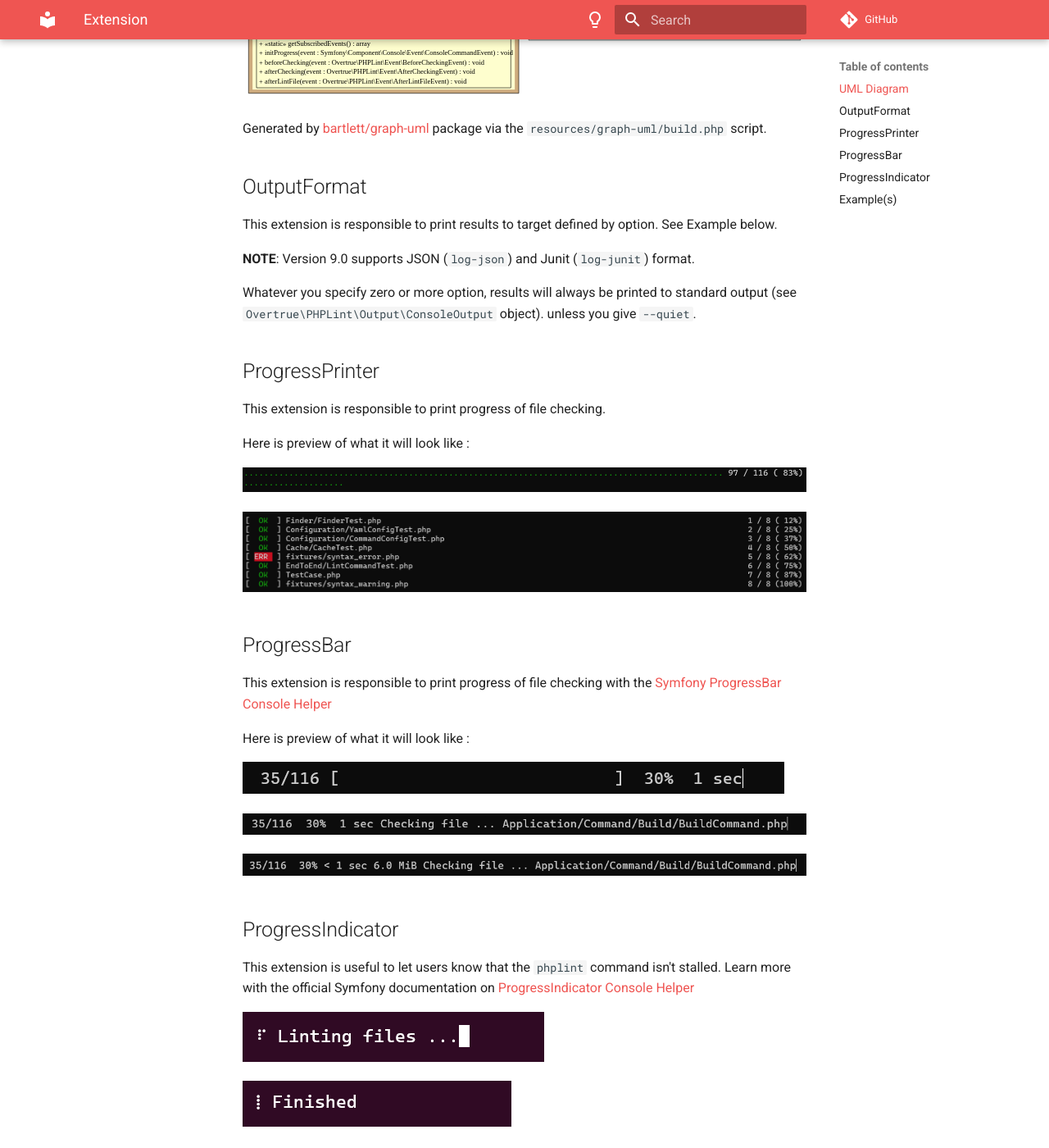
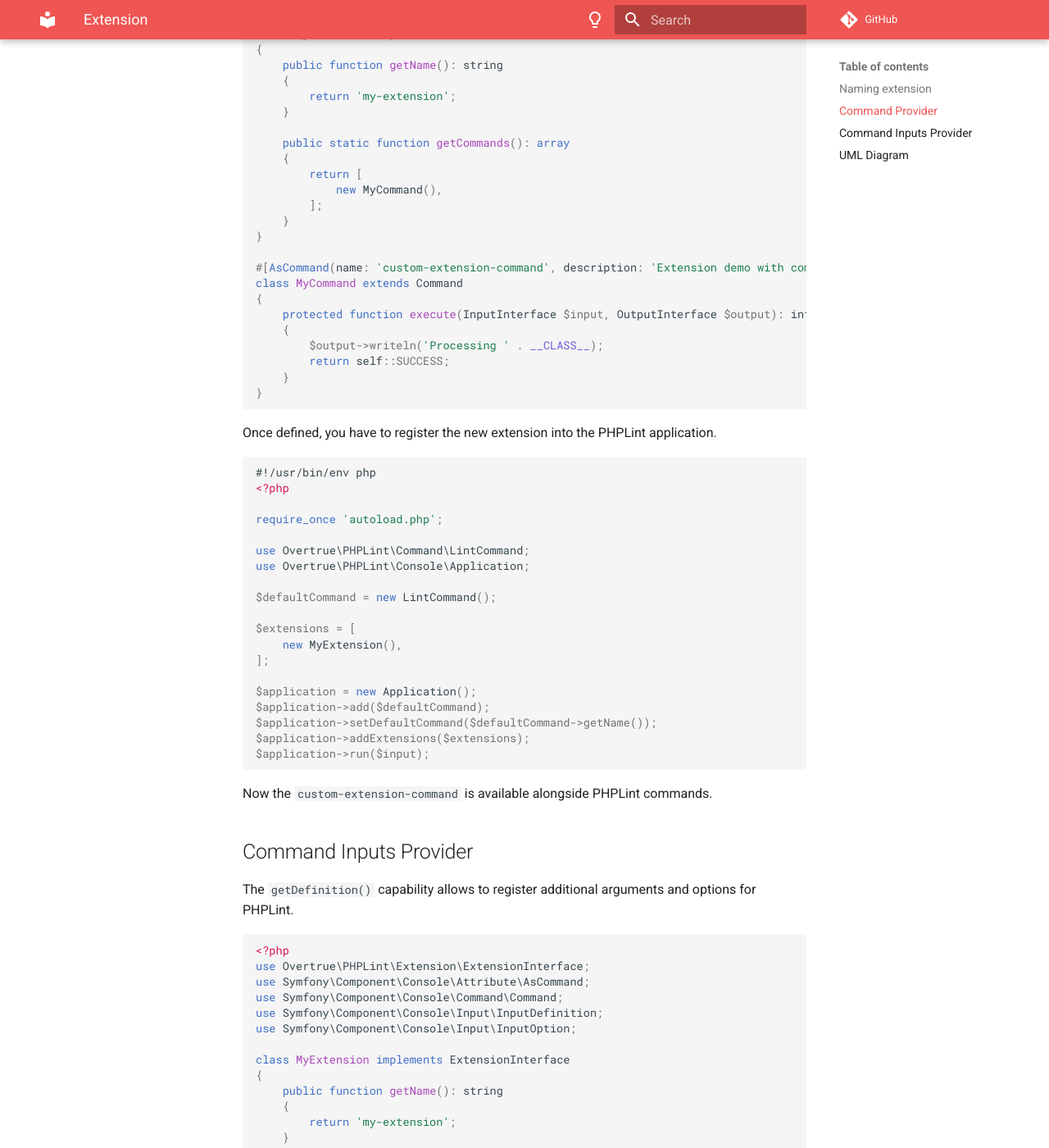
Before and after one commit to overtrue/phplint, an MkDocs documentation site: the page built from docs/architecture/extension.md, in a window 1280 px wide and 1400 px high, scrolled down 669 px. Shown: the whole window at 82% size. Built offline with MkDocs 1.6.1 and Material for MkDocs 9.7.7, drawn with Linux system fonts in a browser that asks for light colours; comment, search, counter and statistics services are not loaded; some of the changed text lies outside the part shown.

Commit message:
introduces the base of the new Extension Architecture

````diff
--- a/docs/architecture/extension.md
+++ b/docs/architecture/extension.md
@@ -1,7 +1,118 @@
 # Extension
 
-PHPLint may be extended with many other new features by using concept of extension.
-Each extension is based on [Event Driven Architecture](./event.md)
+PHPLint defines a standard set of capabilities which may be implemented by extensions.
+
+Each extension is based on [Event Driven Architecture](./event.md),
+and must implement the `Overtrue\PHPLint\Extension\ExtensionInterface` interface
+
+## Naming extension
+
+Each extension should have a unique name to be easily identified. This identifier may be retrieved with
+`getName()` of `ExtensionInterface` contract.
+
+## Command Provider
+
+The `getCommands()` capability allows to register additional commands for PHPLint.
+
+```php
+<?php
+use Overtrue\PHPLint\Extension\ExtensionInterface;
+use Symfony\Component\Console\Attribute\AsCommand;
+use Symfony\Component\Console\Command\Command;
+
+class MyExtension implements ExtensionInterface
+{
+    public function getName(): string
+    {
+        return 'my-extension';
+    }
+
+    public static function getCommands(): array
+    {
+        return [
+            new MyCommand(),
+        ];
+    }
+}
+
+#[AsCommand(name: 'custom-extension-command', description: 'Extension demo with commands capabilities')]
+class MyCommand extends Command
+{
+    protected function execute(InputInterface $input, OutputInterface $output): int
+    {
+        $output->writeln('Processing ' . __CLASS__);
+        return self::SUCCESS;
+    }
+}
+```
+
+Once defined, you have to register the new extension into the PHPLint application.
+
+```php
+#!/usr/bin/env php
+<?php
+
+require_once 'autoload.php';
+
+use Overtrue\PHPLint\Command\LintCommand;
+use Overtrue\PHPLint\Console\Application;
+
+$defaultCommand = new LintCommand();
+
+$extensions = [
+    new MyExtension(),
+];
+
+$application = new Application();
+$application->add($defaultCommand);
+$application->setDefaultCommand($defaultCommand->getName());
+$application->addExtensions($extensions);
+$application->run($input);
+```
+
+Now the `custom-extension-command` is available alongside PHPLint commands.
+
+## Command Inputs Provider
+
+The `getDefinition()` capability allows to register additional arguments and options for PHPLint.
+
+```php
+<?php
+use Overtrue\PHPLint\Extension\ExtensionInterface;
+use Symfony\Component\Console\Attribute\AsCommand;
+use Symfony\Component\Console\Command\Command;
+use Symfony\Component\Console\Input\InputDefinition;
+use Symfony\Component\Console\Input\InputOption;
+
+class MyExtension implements ExtensionInterface
+{
+    public function getName(): string
+    {
+        return 'my-extension';
+    }
+
+    public static function getCommands(): array
+    {
+        return [
+            new MyCommand(),
+        ];
+    }
+
+    public static function getDefinition(): InputDefinition
+    {
+        return new InputDefinition(
+            [
+                new InputOption(
+                    'extra-option',
+                    null,
+                    InputOption::VALUE_NONE,
+                    'Additional option for the lint command'
+                ),
+			]
+		);
+    }
+}
+```
 
 ## UML Diagram
 
@@ -9,94 +120,4 @@ Each extension is based on [Event Driven Architecture](./event.md)
 
 Generated by [bartlett/graph-uml][bartlett/graph-uml] package via the `resources/graph-uml/build.php` script.
 
-## OutputFormat
-
-This extension is responsible to print results to target defined by option. See Example below.
-
-**NOTE**: Version 9.0 supports JSON (`log-json`) and Junit (`log-junit`) format.
-
-Whatever you specify zero or more option, results will always be printed to standard output (see `Overtrue\PHPLint\Output\ConsoleOutput` object).
-unless you give `--quiet`.
-
-## ProgressPrinter
-
-This extension is responsible to print progress of file checking.
-
-Here is preview of what it will look like :
-
-![Progress Printer Normal](../assets/progress-printer-normal.png)
-
-![Progress Printer Verbose](../assets/progress-printer-verbose.png)
-
-## ProgressBar
-
-This extension is responsible to print progress of file checking with the [Symfony ProgressBar Console Helper][symfony-progressbar]
-
-Here is preview of what it will look like :
-
-![Progress Bar Normal](../assets/progress-bar-normal.png)
-
-![Progress Bar Verbose](../assets/progress-bar-verbose.png)
-
-![Progress Bar Verbose Max](../assets/progress-bar-verbose-max.png)
-
-## ProgressIndicator
-
-This extension is useful to let users know that the `phplint` command isn't stalled.
-Learn more with the official Symfony documentation on [ProgressIndicator Console Helper][symfony-progressindicator]
-
-![Progress Indicator Running](../assets/progress-indicator-running.png)
-
-![Progress Indicator Finished](../assets/progress-indicator-finished.png)
-
-## Example(s)
-
-Default progress printer widget:
-
-```php
-<?php
-use Overtrue\PHPLint\Extension\ProgressPrinter;
-
-$extensions = [new ProgressPrinter()];
-
-```
-
-Default progress bar widget:
-
-```php
-<?php
-use Overtrue\PHPLint\Extension\ProgressBar;
-
-$extensions = [new ProgressBar()];
-
-```
-
-Default progress indicator widget:
-
-```php
-<?php
-use Overtrue\PHPLint\Extension\ProgressIndicator;
-
-$extensions = [new ProgressIndicator()];
-
-```
-
-Default outputs (console, JSON and Junit formats):
-
-```php
-<?php
-use Overtrue\PHPLint\Configuration\OptionDefinition;
-use Overtrue\PHPLint\Extension\OutputFormat;
-
-$extensions = [
-    new OutputFormat([
-        OptionDefinition::LOG_JSON,
-        OptionDefinition::LOG_JUNIT,
-    ])
-];
-
-```
-
 [bartlett/graph-uml]: https://packagist.org/packages/bartlett/graph-uml
-[symfony-progressbar]: https://symfony.com/doc/current/components/console/helpers/progressbar.html
-[symfony-progressindicator]: https://symfony.com/doc/current/components/console/helpers/progressindicator.html
````
Also changed, not shown: docs/assets/extension-uml-diagram.svg, 6 other files.
